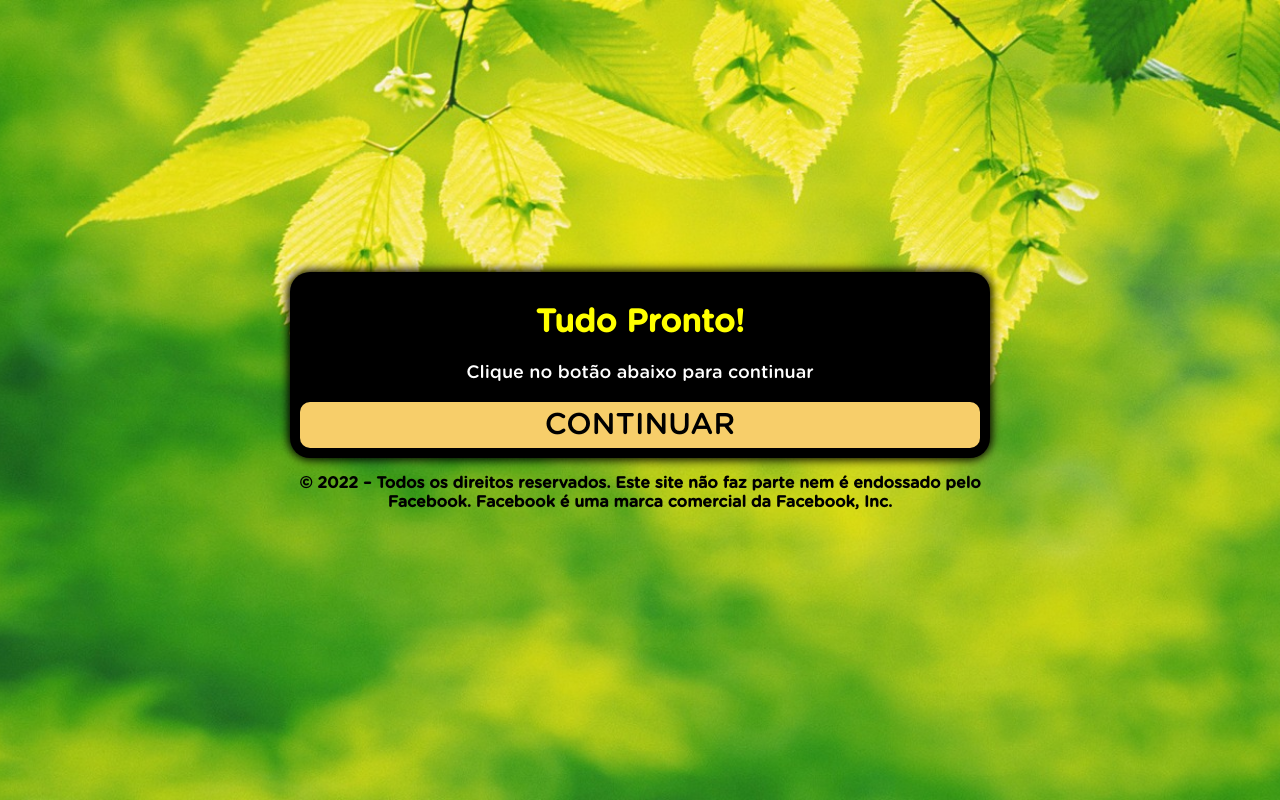
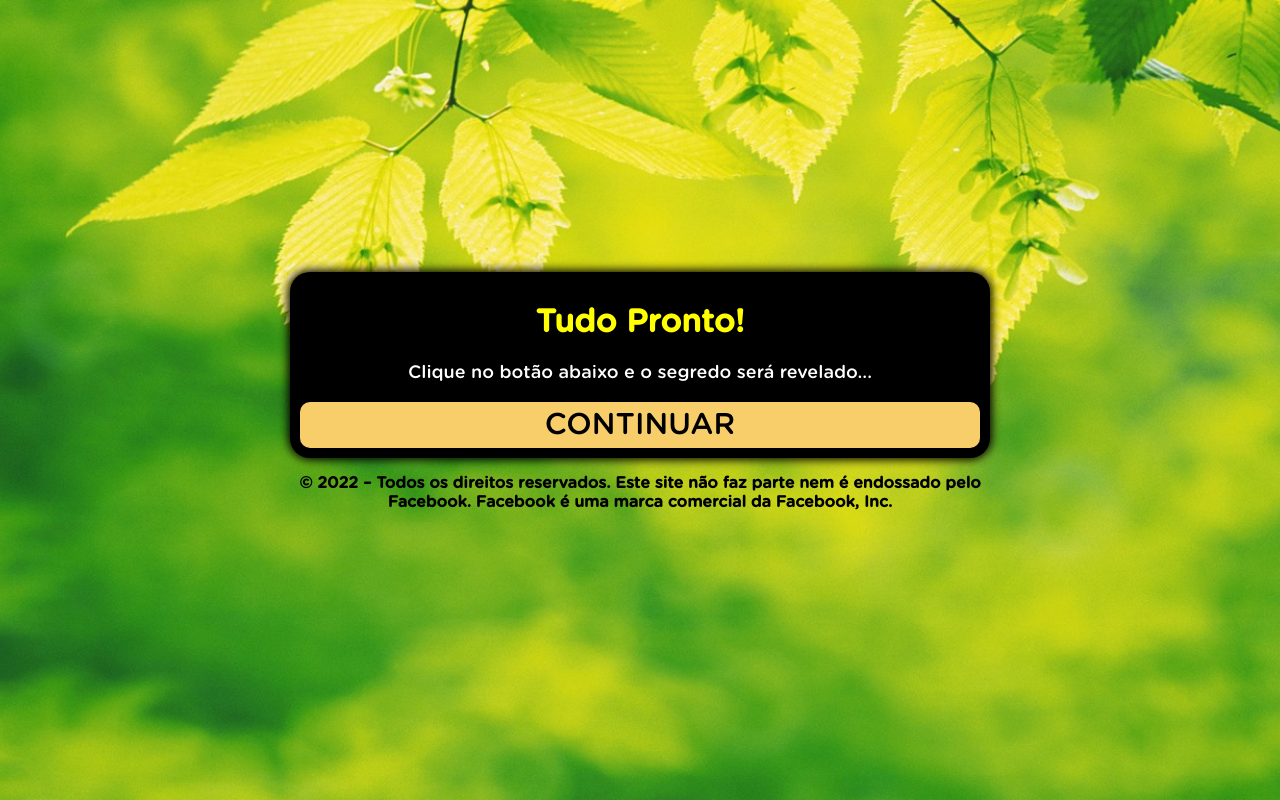
Before and after one commit to Educap09/secandoagora.com.br, a plain HTML site: page Pré-Sell/index.html in a window 1280 px wide. Drawn offline with Linux system fonts and the light colour scheme; a script that the page names is missing.

Commit message:
Update index.html

```diff
--- a/Pré-Sell/index.html
+++ b/Pré-Sell/index.html
@@ -12,7 +12,7 @@
       <div>
         <div class="question">
           <h1>Tudo Pronto!</h1>
-          <p>Clique no botão abaixo para continuar</p>
+          <p>Clique no botão abaixo e o segredo será revelado...</p>
         </div>
         <div class="answer">
           <a class="btn" href="https://secandoagora.com.br/">CONTINUAR</a>
```
